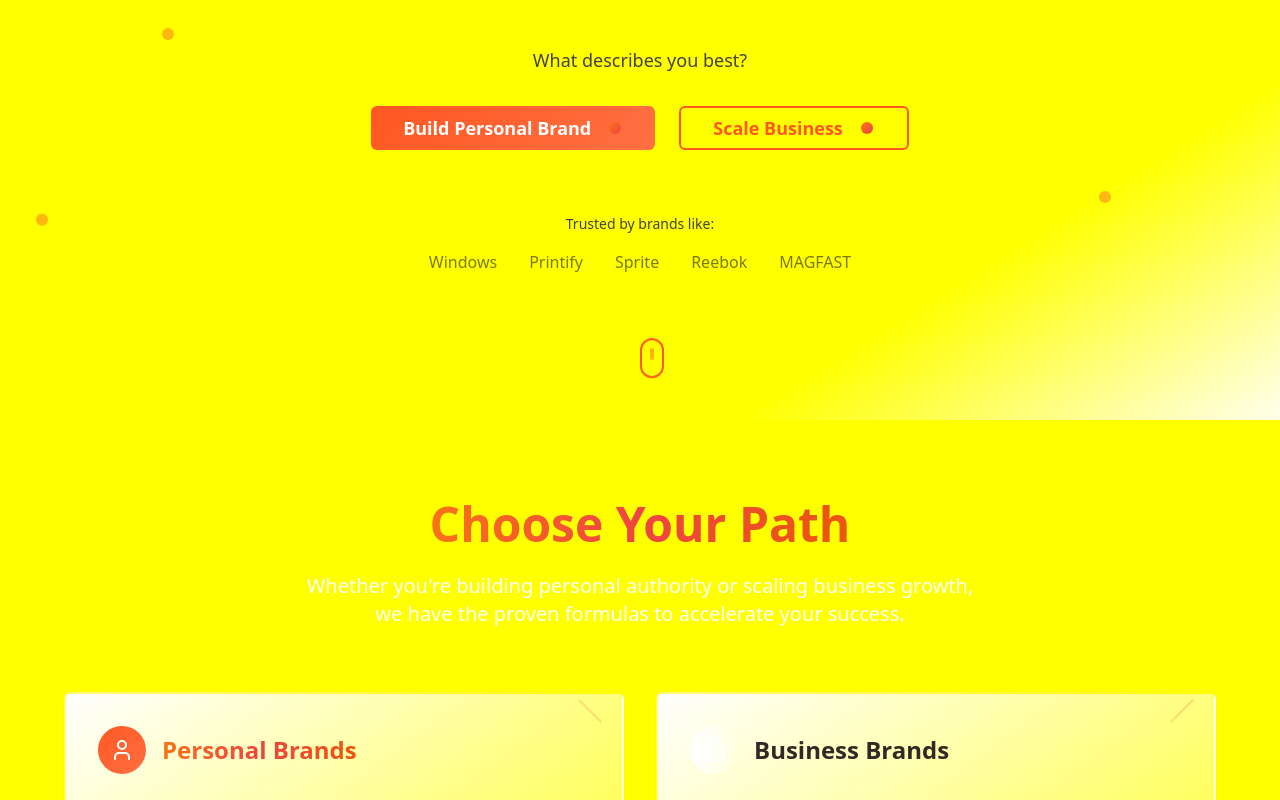
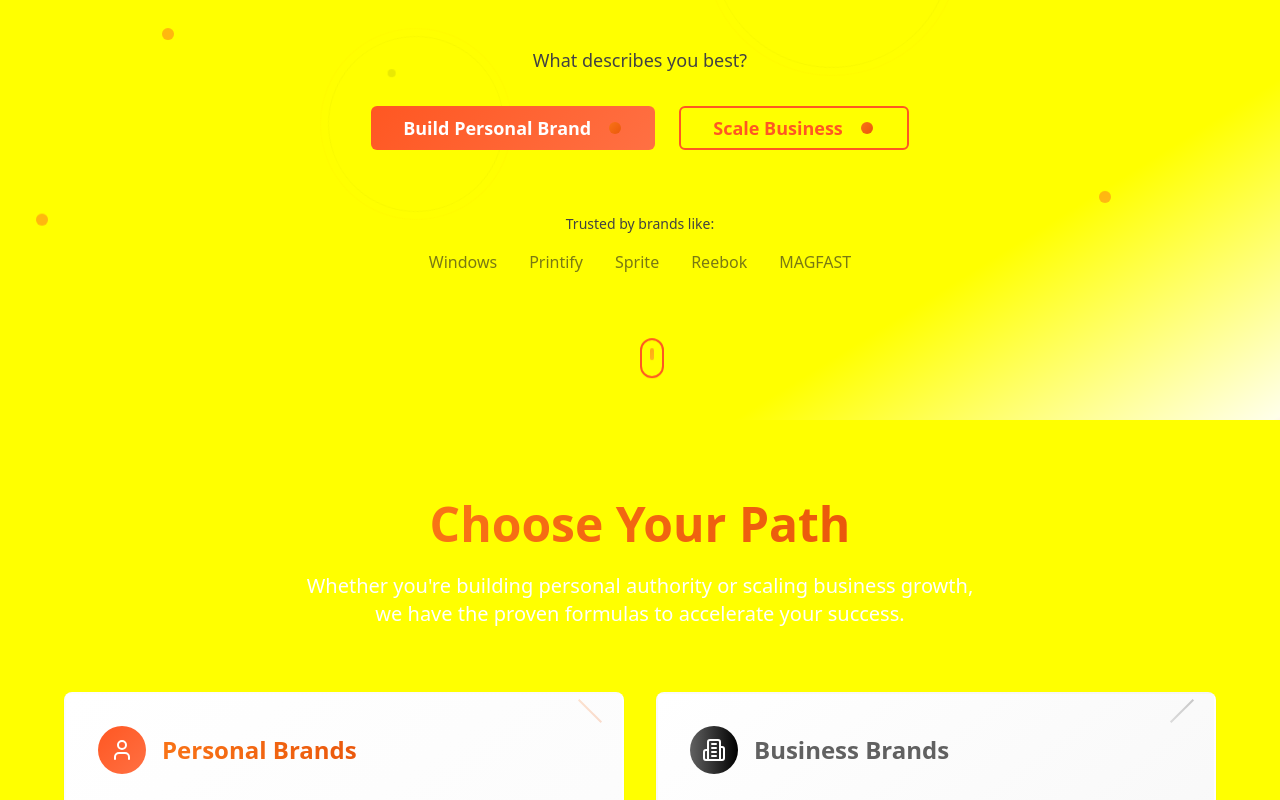
Before and after one commit to Kentking25/cultivate-brand-formulas, a React (Vite) app: page / in a window 1280 px wide. Shown: the part 380-1180 px from the top of the page. Built offline with nearby package versions, Linux system fonts and the light colour scheme.

Commit message:
Refactor: Update color scheme to white, orange, black, and gray gradients
Updated the color palette to match the user's specifications, removing yellow and red.

```diff
--- a/src/components/AtomicElements.tsx
+++ b/src/components/AtomicElements.tsx
@@ -32,10 +32,10 @@ const AtomicStructure = ({ className = '' }) => {
 
       {/* Orbital rings */}
       <div className="absolute inset-0 rounded-full border border-cultivate/30 animate-spin" style={{ animationDuration: '20s' }}></div>
-      <div className="absolute inset-2 rounded-full border border-graphite/30 animate-spin" style={{ animationDuration: '15s', animationDirection: 'reverse' }}></div>
+      <div className="absolute inset-2 rounded-full border border-charcoal/30 animate-spin" style={{ animationDuration: '15s', animationDirection: 'reverse' }}></div>
 
       {/* Orbiting electrons */}
-      <div className="absolute top-0 left-1/2 w-2 h-2 bg-graphite rounded-full transform -translate-x-1/2 animate-orbit"></div>
+      <div className="absolute top-0 left-1/2 w-2 h-2 bg-charcoal rounded-full transform -translate-x-1/2 animate-orbit"></div>
       <div className="absolute top-1/2 right-0 w-2 h-2 bg-cultivate rounded-full transform -translate-y-1/2 animate-orbit" style={{ animationDelay: '10s' }}></div>
     </div>
   );
--- a/src/components/ContactSection.tsx
+++ b/src/components/ContactSection.tsx
@@ -14,7 +14,7 @@ const ContactSection = () => {
   return (
     <section className="py-20 relative overflow-hidden">
       {/* Background */}
-      <div className="absolute inset-0 bg-brand-gradient"></div>
+      <div className="absolute inset-0 bg-gradient-to-r from-charcoal to-obsidian"></div>
 
       {/* Floating Elements */}
       <FloatingElements />
--- a/src/components/MethodologySection.tsx
+++ b/src/components/MethodologySection.tsx
@@ -18,21 +18,21 @@ const MethodologySection = () => {
       title: "Formulate",
       subtitle: "Strategy Design",
       description: "Using proven content chemistry, we create a customized formula that aligns with your unique brand DNA.",
-      gradient: "from-orange-600 to-red-500"
+      gradient: "from-orange-600 to-orange-500"
     },
     {
       icon: Rocket,
       title: "Activate",
       subtitle: "Implementation",
       description: "We catalyze your content transformation with systematic execution and continuous refinement.",
-      gradient: "from-red-500 to-pink-500"
+      gradient: "from-orange-500 to-charcoal"
     },
     {
       icon: BarChart,
       title: "Accelerate",
       subtitle: "Scale & Optimize",
       description: "Through data-driven analysis, we amplify what works and compound your content's exponential growth.",
-      gradient: "from-pink-500 to-purple-500"
+      gradient: "from-charcoal to-obsidian"
     }
   ];
 
--- a/src/index.css
+++ b/src/index.css
@@ -3,7 +3,7 @@
 @tailwind components;
 @tailwind utilities;
 
-/* Kent Cultivate Design System - Orange Theme */
+/* Kent Cultivate Design System - Orange, Black, White & Gray Theme */
 
 @layer base {
   :root {
@@ -60,7 +60,7 @@
 
 @layer utilities {
   .text-gradient {
-    @apply bg-gradient-to-r from-orange-500 via-red-500 to-orange-600 bg-clip-text text-transparent;
+    @apply bg-gradient-to-r from-orange-500 to-orange-600 bg-clip-text text-transparent;
   }
 
   .hover-scale {
@@ -74,7 +74,7 @@
 
 @layer components {
   .atomic-element {
-    @apply relative w-4 h-4 bg-gradient-to-br from-orange-500 to-red-500 rounded-full;
+    @apply relative w-4 h-4 bg-gradient-to-br from-orange-500 to-orange-600 rounded-full;
   }
 
   .atomic-element::before {
@@ -83,6 +83,6 @@
   }
 
   .molecular-bond {
-    @apply w-8 h-0.5 bg-gradient-to-r from-orange-500 via-red-500 to-orange-600;
+    @apply w-8 h-0.5 bg-gradient-to-r from-orange-500 to-orange-600;
   }
 }
--- a/tailwind.config.ts
+++ b/tailwind.config.ts
@@ -63,7 +63,7 @@ export default {
 					border: 'hsl(var(--sidebar-border))',
 					ring: 'hsl(var(--sidebar-ring))'
 				},
-				// Kent's brand colors - Orange theme inspired by reference
+				// Kent's brand colors - Orange, Black, White & Gray theme
 				vibrant: '#FF5722', // Main vibrant orange
 				tangerine: '#FF7043', // Lighter orange
 				coral: '#FF6F43', // Coral orange
@@ -71,7 +71,11 @@ export default {
 				charcoal: '#212121', // Dark charcoal
 				slate: '#424242', // Medium gray
 				pearl: '#FAFAFA', // Off white
-				cultivate: '#FF5722' // Primary brand color (orange)
+				cultivate: '#FF5722', // Primary brand color (orange)
+				graphite: '#616161', // Medium gray
+				ash: '#F5F5F5', // Light gray
+				mist: '#FAFAFA', // Very light gray
+				obsidian: '#000000' // Pure black
 			},
 			borderRadius: {
 				lg: 'var(--radius)',
```
